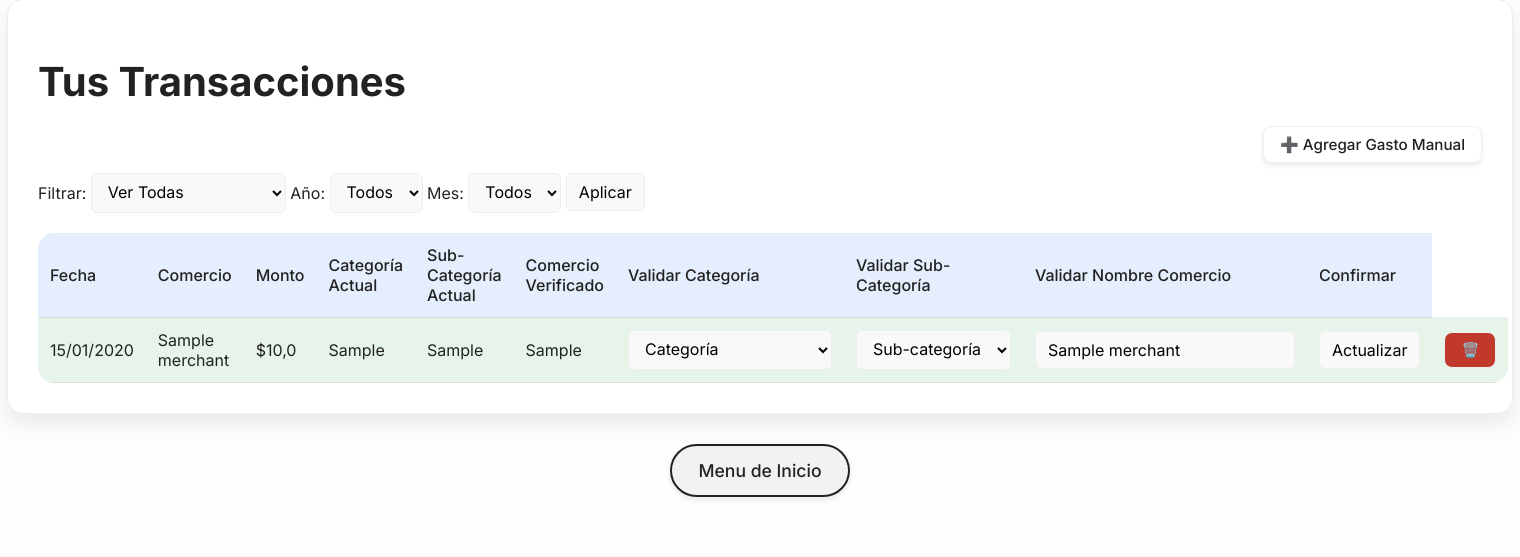
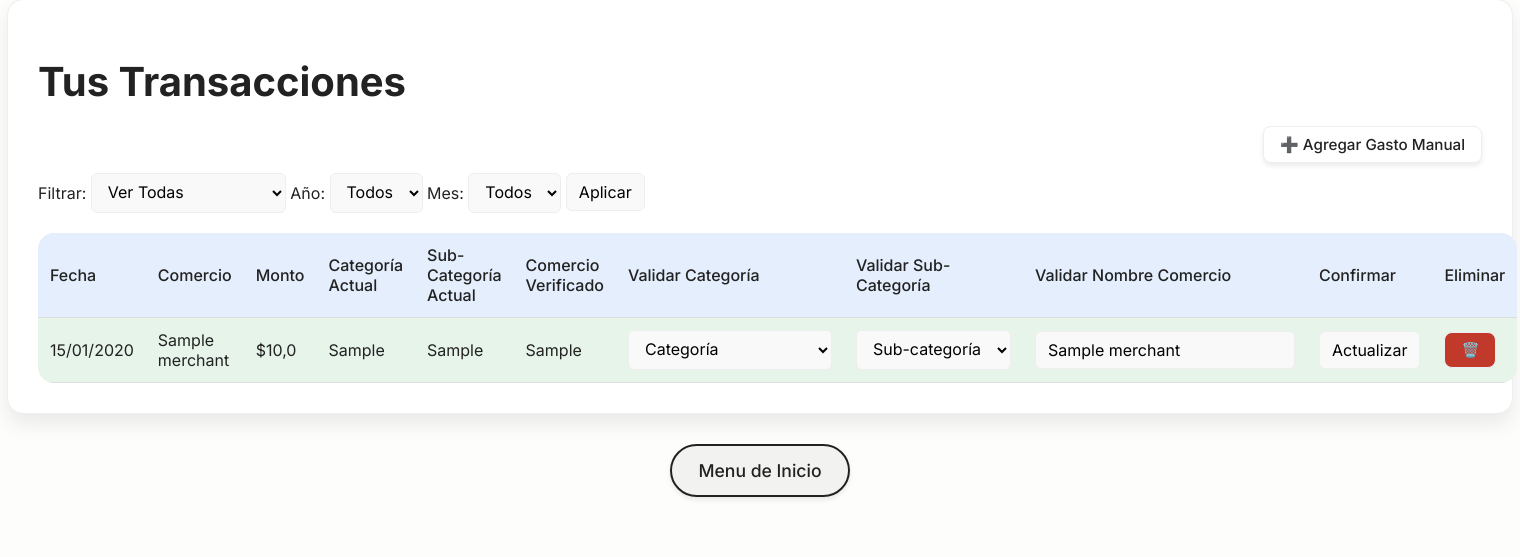
Before and after one commit to CuentaConmigo/FinanceApp, a Flask app: page /transactions in a window 1520 px wide. Shown: the part 149-706 px from the top of the page. Run offline with Flask 3, Linux system fonts and the light colour scheme; the visitor is signed in with stand-in values (Sample User, id 1); tables that the repository leaves empty hold one stand-in row (values such as "Sample post"); parts of the project's set-up code (start-up, migrations or seed data) failed here and were passed over.

Commit message:
adding header to delete

```diff
--- a/templates/transactions.html
+++ b/templates/transactions.html
@@ -230,6 +230,7 @@
                     <th>Validar Sub-Categoría</th>
                     <th>Validar Nombre Comercio</th>
                     <th>Confirmar</th>
+                    <th>Eliminar</th>
                 </tr>
             </thead>
             <tbody>
```
